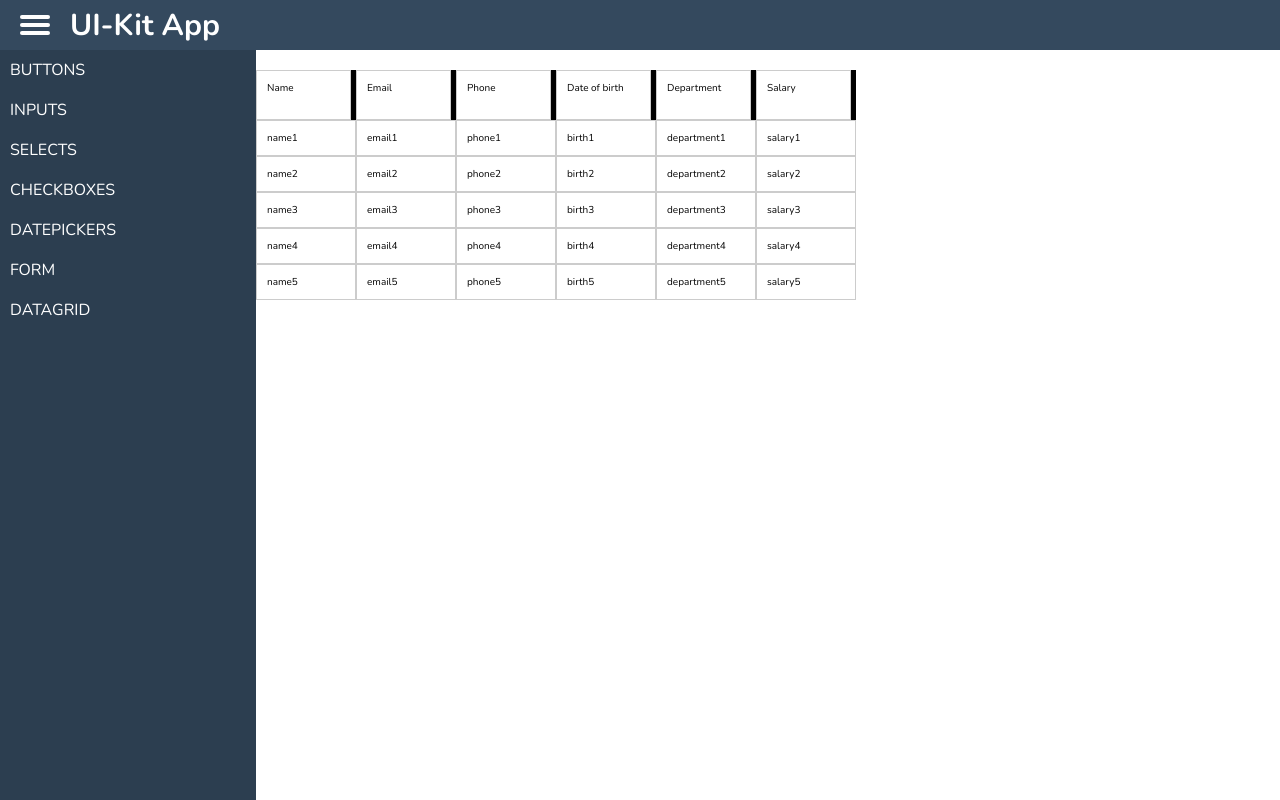
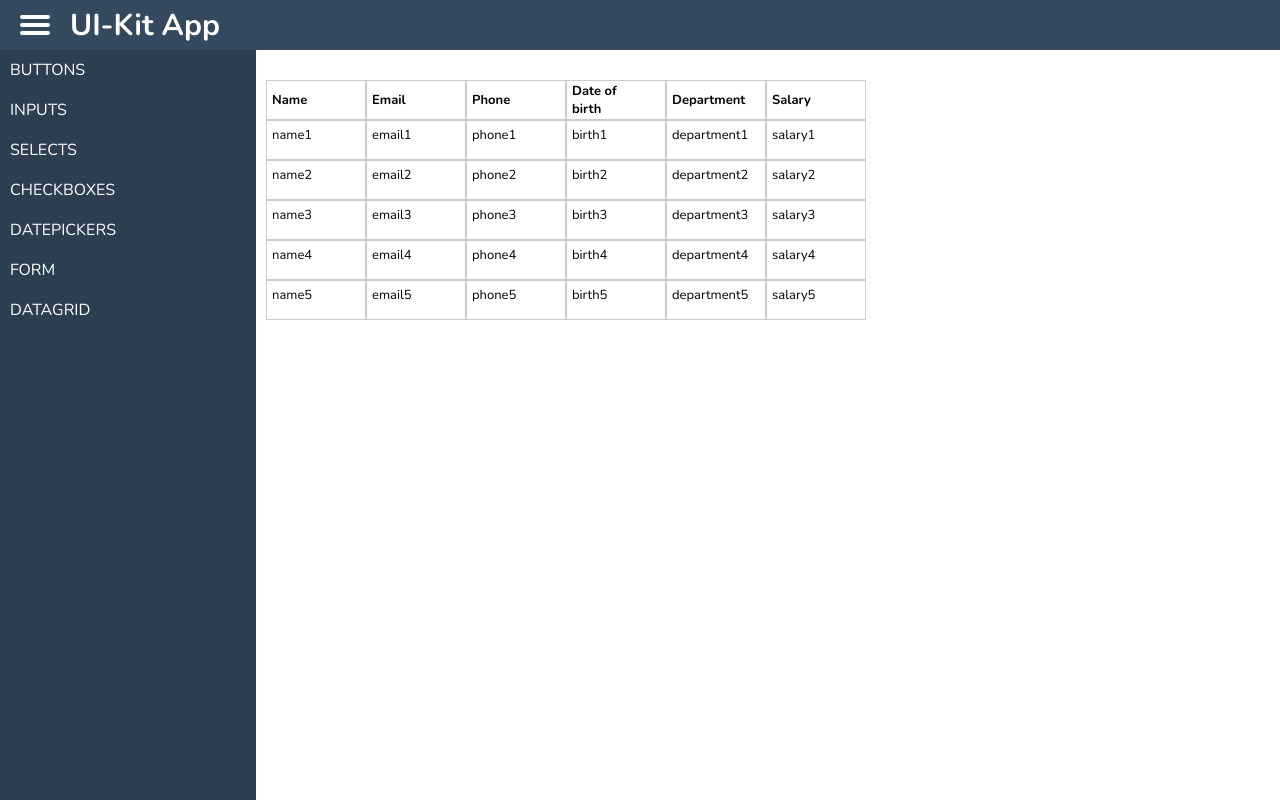
Before and after one commit to a-korkin/ui-kit-v1, a React (Create React App) app: page /datagrid in a window 1280 px wide. Built offline with nearby package versions, Linux system fonts and the light colour scheme.

Commit message:
sorting start

```diff
--- a/src/models/index.ts
+++ b/src/models/index.ts
@@ -28,7 +28,12 @@ export interface IAppState {
 
 export interface IColumn {
     id: number;
-    order: number;
+    col: number;
     row: number;
     name: string;
 }
+
+export enum SortDirections {
+    ASC = "ASC",
+    DESC = "DESC"
+}
--- a/src/pages/DataGrid.tsx
+++ b/src/pages/DataGrid.tsx
@@ -1,9 +1,58 @@
 import React from "react";
+import { IColumn } from "../models";
 import DataGrid from "../ui/DataGrid";
 
 const DataGridPage: React.FC = () => {
+    const headers: IColumn[] = [
+        {id: 1, col: 1, row: 0, name: "Name"},
+        {id: 2, col: 2, row: 0, name: "Email"},
+        {id: 3, col: 3, row: 0, name: "Phone"},
+        {id: 4, col: 4, row: 0, name: "Date of birth"},
+        {id: 5, col: 5, row: 0, name: "Department"},
+        {id: 6, col: 6, row: 0, name: "Salary"}
+    ];
+
+    const data: IColumn[] = [
+        {id: 11, col: 1, row: 1, name: "name1"},
+        {id: 12, col: 2, row: 1, name: "email1"},
+        {id: 13, col: 3, row: 1, name: "phone1"},
+        {id: 14, col: 4, row: 1, name: "birth1"},
+        {id: 15, col: 5, row: 1, name: "department1"},
+        {id: 16, col: 6, row: 1, name: "salary1"},
+
+        {id: 21, col: 1, row: 2, name: "name2"},
+        {id: 22, col: 2, row: 2, name: "email2"},
+        {id: 23, col: 3, row: 2, name: "phone2"},
+        {id: 24, col: 4, row: 2, name: "birth2"},
+        {id: 25, col: 5, row: 2, name: "department2"},
+        {id: 26, col: 6, row: 2, name: "salary2"},
+
+        {id: 31, col: 1, row: 3, name: "name3"},
+        {id: 32, col: 2, row: 3, name: "email3"},
+        {id: 33, col: 3, row: 3, name: "phone3"},
+        {id: 34, col: 4, row: 3, name: "birth3"},
+        {id: 35, col: 5, row: 3, name: "department3"},
+        {id: 36, col: 6, row: 3, name: "salary3"},
+
+        {id: 41, col: 1, row: 4, name: "name4"},
+        {id: 42, col: 2, row: 4, name: "email4"},
+        {id: 43, col: 3, row: 4, name: "phone4"},
+        {id: 44, col: 4, row: 4, name: "birth4"},
+        {id: 45, col: 5, row: 4, name: "department4"},
+        {id: 46, col: 6, row: 4, name: "salary4"},
+
+        {id: 51, col: 1, row: 5, name: "name5"},
+        {id: 52, col: 2, row: 5, name: "email5"},
+        {id: 53, col: 3, row: 5, name: "phone5"},
+        {id: 54, col: 4, row: 5, name: "birth5"},
+        {id: 55, col: 5, row: 5, name: "department5"},
+        {id: 56, col: 6, row: 5, name: "salary5"},
+    ];
+
     return (
-        <DataGrid />
+        <div className="pages-grid">
+            <DataGrid headers={headers} data={data} />
+        </div>
     );
 }
 
--- a/src/pages/pages.scss
+++ b/src/pages/pages.scss
@@ -35,20 +35,10 @@
         display: grid;
         justify-content: center;
     }
+
+    &-grid {
+        padding: 1rem;
+        display: grid;
+        justify-content: start;
+    }
 }
-
-// .react-resizable {
-//     background-color: orange;
-//     position: relative;
-// }
-
-// .react-resizable-handle-se {
-//     width: 1rem;
-//     height: 100%;
-//     cursor: ew-resize;
-//     background-color: #000;
-//     display: block;
-//     position: absolute;
-//     right: 0;
-//     bottom: 0;
-// }
--- a/src/ui/DataGrid/Column.tsx
+++ b/src/ui/DataGrid/Column.tsx
@@ -1,16 +1,22 @@
-import React from "react";
-import { IColumn } from "../../models";
+import React, { useState } from "react";
+import { IColumn, SortDirections } from "../../models";
 import { ResizableBox } from 'react-resizable';
+import { FaSortUp, FaSortDown} from "react-icons/fa";
 
 interface IColumnProps {
     column: IColumn;
     width: number;
     height: number;
+    sorted: boolean;
     setCurrent: (current: IColumn) => void;
     dropColumn: (col: IColumn) => void;
+    sortColumn: (col: IColumn, direction: SortDirections) => void;
 }
 
-const Column: React.FC<IColumnProps> = ({column, width, height, setCurrent, dropColumn}) => {
+const Column: React.FC<IColumnProps> = ({column, width, height, sorted, setCurrent, dropColumn, sortColumn}) => {
+
+    const [sortable, setSortable] = useState<boolean>(false);
+    const [sortDirection, setSortDirection] = useState<SortDirections>();
 
     const dragStartHandler = (e: React.DragEvent<HTMLDivElement>, col: IColumn) => {
         setCurrent(col);
@@ -32,21 +38,53 @@ const Column: React.FC<IColumnProps> = ({column, width, height, setCurrent, drop
         e.preventDefault();
         dropColumn(col);
     }
+
+    const colClickHandler = (e: React.MouseEvent<HTMLDivElement>) => {
+        setSortable(true);
+
+        let newDirection: SortDirections;
+
+        if (sortDirection === SortDirections.ASC) {
+            newDirection = SortDirections.DESC;
+        } else {
+            newDirection = SortDirections.ASC;
+        }
+
+        setSortDirection(newDirection);
+        sortColumn(column, newDirection);
+    }
+
     return (
         <ResizableBox
             width={width}
             height={height}
             axis="x">
             <div
-                className="grid-column"
+                className="col-header"
                 draggable={true}
                 onDragStart={e => dragStartHandler(e, column)}
                 onDragLeave={dragLeaveHandler}
                 onDragEnd={dragEndHandler}
                 onDragOver={dragOverHandler}
                 onDrop={e => dropHandler(e, column)}
+                onClick={e => colClickHandler(e)}
             >
                 {column.name}
+                <div
+                    className={sortable && sorted ? "col-header-sort allow" : "col-header-sort"}>
+                    <span
+                        className={sortDirection === SortDirections.ASC ? "col-header-sort__icon active" : "col-header-sort__icon"}
+                        onClick={e => sortColumn(column, sortDirection ?? SortDirections.ASC)}
+                    >
+                        <FaSortUp />
+                    </span>
+                    <span
+                        className={sortDirection === SortDirections.DESC ? "col-header-sort__icon active" : "col-header-sort__icon"}
+                        onClick={e => sortColumn(column, sortDirection ?? SortDirections.DESC)}
+                    >
+                        <FaSortDown />
+                    </span>
+                </div>
             </div>
         </ResizableBox>
     );
--- a/src/ui/DataGrid/DataGrid.scss
+++ b/src/ui/DataGrid/DataGrid.scss
@@ -2,28 +2,68 @@
     display: grid;
     grid-template-columns: repeat(6, min-content);
 
-    &-column {
-        border: .1rem solid #ccc;
-        padding: 1rem;
+    .col-header {
         height: 100%;
         width: 100%;
         margin-right: auto;
+        font-size: 1.3rem;
+        font-weight: 700;
+        display: flex;
+        align-items: center;
+        padding: .5rem;
+        cursor: pointer;
+
+        &-sort {
+            &.allow {
+                opacity: 1;
+            }
+
+            opacity: 0;
+
+            display: flex;
+            flex-direction: column;
+            justify-content: center;
+            margin-left: .5rem;
+
+            &__icon {
+                display: block;
+                height: .8rem;
+                width: .8rem;
+                color: var(--clr-grey-light-2);
+                transition: all .1s;
+
+                &.active {
+                    color: var(--clr-grey-dark-1);
+                }
+            }
+        }
     }
 
     .react-resizable {
+        border: .1rem solid #ccc;
         display: flex;
         width: 100%;
 
         &-handle-se {
+            opacity: 0;
             height: 100%;
             width: .5rem;
-            background-color: #000;
-            cursor: ew-resize;
+            background-color: transparent;
+            cursor: col-resize;
+            transition: all .2s;
+
+            &:hover {
+                opacity: 1;
+                background-color: #000;
+            }
         }
     }
 
     &-column-data {
         border: .1rem solid #ccc;
-        padding: 1rem;
+        padding: .5rem;
+        min-height: 4rem;
+        width: 100%;
+        font-size: 1.3rem;
     }
 }
--- a/src/ui/DataGrid/DataGrid.tsx
+++ b/src/ui/DataGrid/DataGrid.tsx
@@ -1,85 +1,48 @@
 import React, { useState } from "react";
-import { IColumn } from "../../models";
+import { IColumn, SortDirections } from "../../models";
 import Column from "./Column";
 
 import "./DataGrid.scss";
 
-const DataGrid: React.FC = () => {
+interface IDataGridProps {
+    headers: IColumn[];
+    data: IColumn[];
+}
+
+const DataGrid: React.FC<IDataGridProps> = ({headers, data}) => {
+
     const [currentColumn, setCurrentColumn] = useState<IColumn>();
-    const initialState: IColumn[] = [
-        {id: 1, order: 1, row: 0, name: "Name"},
-        {id: 2, order: 2, row: 0, name: "Email"},
-        {id: 3, order: 3, row: 0, name: "Phone"},
-        {id: 4, order: 4, row: 0, name: "Date of birth"},
-        {id: 5, order: 5, row: 0, name: "Department"},
-        {id: 6, order: 6, row: 0, name: "Salary"}
-    ];
 
-    const [columns, setColumns] = useState<IColumn[]>(initialState);
-
-    const data: IColumn[] = [
-        {id: 11, order: 1, row: 1, name: "name1"},
-        {id: 12, order: 2, row: 1, name: "email1"},
-        {id: 13, order: 3, row: 1, name: "phone1"},
-        {id: 14, order: 4, row: 1, name: "birth1"},
-        {id: 15, order: 5, row: 1, name: "department1"},
-        {id: 16, order: 6, row: 1, name: "salary1"},
-
-        {id: 21, order: 1, row: 2, name: "name2"},
-        {id: 22, order: 2, row: 2, name: "email2"},
-        {id: 23, order: 3, row: 2, name: "phone2"},
-        {id: 24, order: 4, row: 2, name: "birth2"},
-        {id: 25, order: 5, row: 2, name: "department2"},
-        {id: 26, order: 6, row: 2, name: "salary2"},
-
-        {id: 31, order: 1, row: 3, name: "name3"},
-        {id: 32, order: 2, row: 3, name: "email3"},
-        {id: 33, order: 3, row: 3, name: "phone3"},
-        {id: 34, order: 4, row: 3, name: "birth3"},
-        {id: 35, order: 5, row: 3, name: "department3"},
-        {id: 36, order: 6, row: 3, name: "salary3"},
-
-        {id: 41, order: 1, row: 4, name: "name4"},
-        {id: 42, order: 2, row: 4, name: "email4"},
-        {id: 43, order: 3, row: 4, name: "phone4"},
-        {id: 44, order: 4, row: 4, name: "birth4"},
-        {id: 45, order: 5, row: 4, name: "department4"},
-        {id: 46, order: 6, row: 4, name: "salary4"},
-
-        {id: 51, order: 1, row: 5, name: "name5"},
-        {id: 52, order: 2, row: 5, name: "email5"},
-        {id: 53, order: 3, row: 5, name: "phone5"},
-        {id: 54, order: 4, row: 5, name: "birth5"},
-        {id: 55, order: 5, row: 5, name: "department5"},
-        {id: 56, order: 6, row: 5, name: "salary5"},
-    ];
+    const [columns, setColumns] = useState<IColumn[]>(headers);
 
     const [dataColumns, setDataColumns] = useState<IColumn[]>(data);
 
-    const dropColumnHandler = (col: IColumn) => {
+    const [sortedColumn, setSotredColumn] = useState<number>();
+
+    const dropColumnHandler = (column: IColumn) => {
         setColumns(columns.map(c => {
-            if (c.order === col.order) {
-                return {...c, order: currentColumn?.order ?? 1};
+            if (c.col === column.col) {
+                return {...c, col: currentColumn?.col ?? 1};
             }
-            if (c.order === currentColumn?.order ?? 1) {
-                return {...c, order: col.order};
+            if (c.col === currentColumn?.col ?? 1) {
+                return {...c, col: column.col};
             }
             return c;
         }));
 
         setDataColumns(dataColumns.map(c => {
-            if (c.order === col.order) {
-                return {...c, order: currentColumn?.order ?? 1};
+            if (c.col === column.col) {
+                return {...c, order: currentColumn?.col ?? 1};
             }
-            if (c.order === currentColumn?.order ?? 1) {
-                return {...c, order: col.order};
+            if (c.col === currentColumn?.col ?? 1) {
+                return {...c, col: column.col};
             }
             return c;
         }));
     }
 
     const sortColumns = (a: IColumn, b: IColumn): number => {
-        if (a.order > b.order)
+        if (a.col > b.col)
             return 1;
         else
             return -1;
@@ -87,33 +50,57 @@ const DataGrid: React.FC = () => {
 
     const sortDataColumns = (a: IColumn, b: IColumn): number => {
         if (a.row === b.row) {
-            return a.order > b.order ? 1 : -1
+            return a.col > b.col ? 1 : -1
         } else {
             return a.row < b.row ? -1 : 1;
+        }
+    }
+
+    const sortColumnHandler = (column: IColumn, direction: SortDirections) => {
+        setSotredColumn(column.col);
+
+        // console.log(column.col);
+
+        switch (direction) {
+            case SortDirections.ASC:
+                // console.log(data.filter(w => w.col === column.col).sort());
+                break;
+                case SortDirections.DESC:
+                    console.log(data.filter(w => w.col === column.col).sort().reverse());
+                    let newDataArray: IColumn[];
+
+                    // console.log(data.filter(w => w.col === column.col));
+                    // 6 столбцов
+                    // for (let c = 1; c <= 5; c++) {
+
+                    // }
+                break;
         }
     }
 
     return (
         <div className="grid">
             {
-                columns.sort(sortColumns).map((col) => (
+                columns.sort(sortColumns).map((column) => (
                     <Column
-                        key={col.id}
-                        column={col}
+                        key={column.id}
+                        column={column}
                         width={100}
-                        height={50}
+                        height={40}
+                        sorted={column.col === sortedColumn}
                         setCurrent={setCurrentColumn}
                         dropColumn={dropColumnHandler}
+                        sortColumn={sortColumnHandler}
                     />
                 ))
             }
             {
-                dataColumns.sort(sortDataColumns).map((col) => (
+                dataColumns.sort(sortDataColumns).map((column) => (
                     <div
-                        key={col.id}
+                        key={column.id}
                         className="grid-column-data"
                     >
-                        {col.name}
+                        {column.name}
                     </div>
                 ))
             }
```
